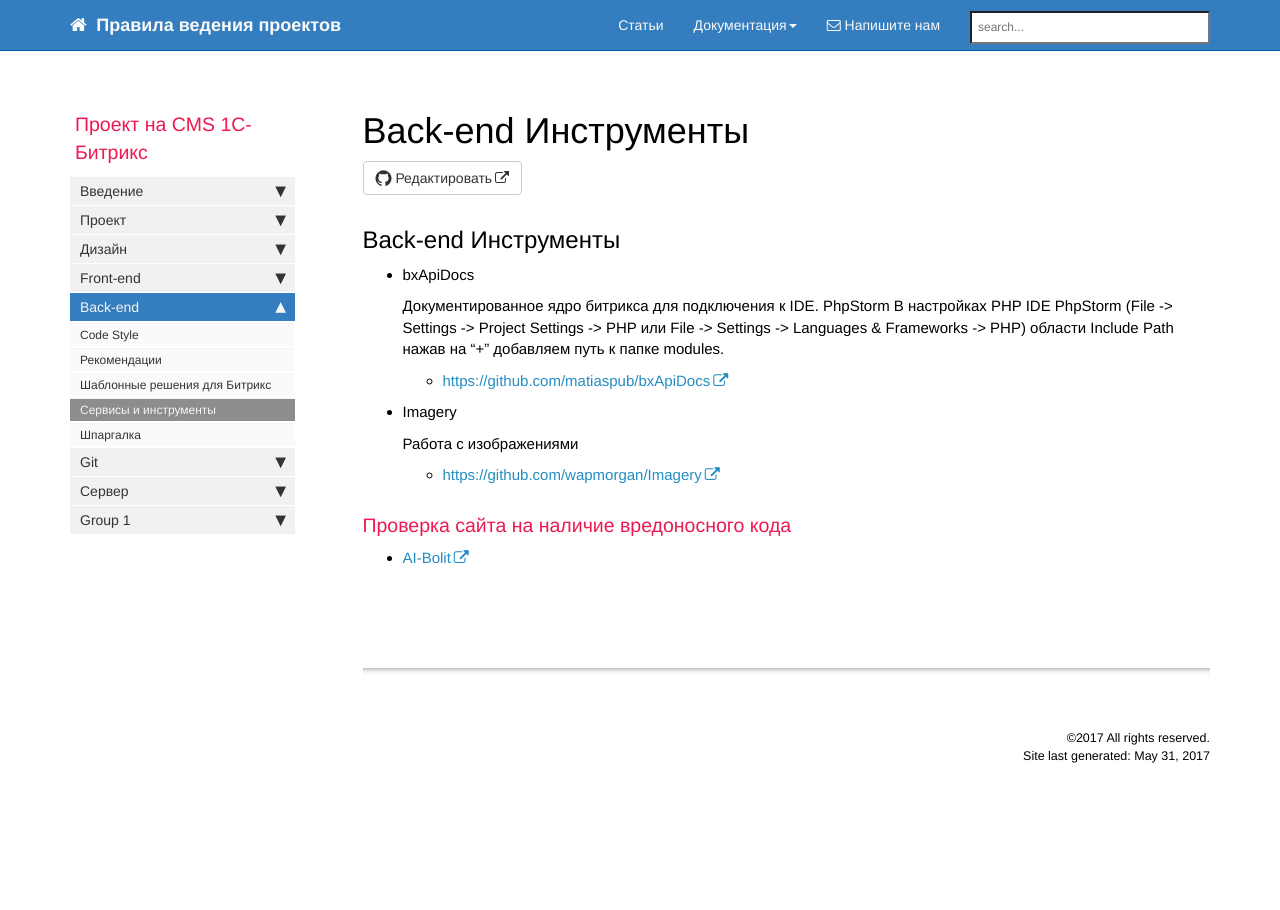
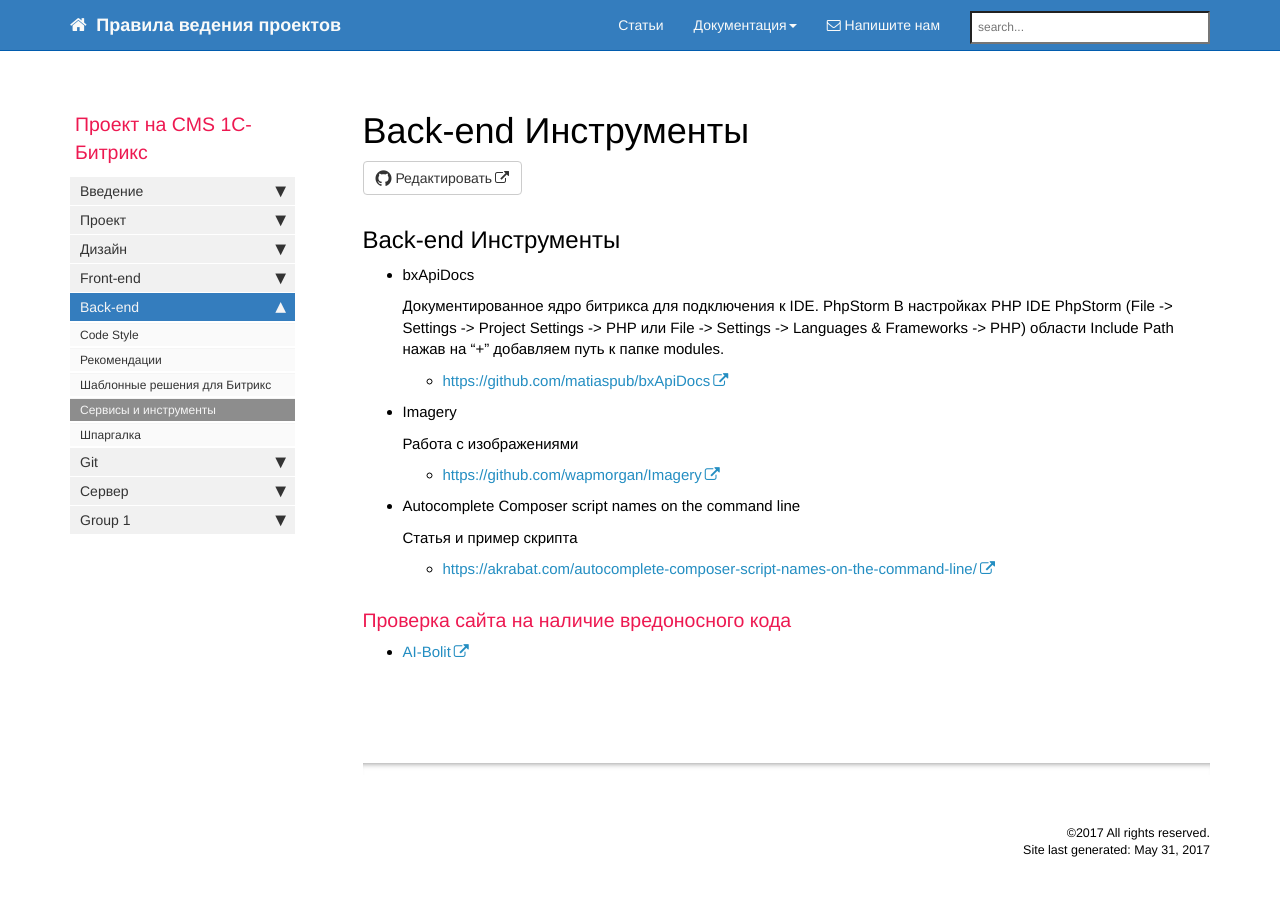
Before and after one commit to gdecider/gdecider.github.io, a Jekyll site: the page built from pages/bx/bx_back-tools.md, in a window 1280 px wide. Built offline with Jekyll 4.4.1, drawn with Linux system fonts in a browser that asks for light colours; nearby versions of some CDN libraries; comment, search, counter and statistics services are not loaded.

Commit message:
be tools

```diff
--- a/pages/bx/bx_back-tools.md
+++ b/pages/bx/bx_back-tools.md
@@ -21,6 +21,12 @@ toc: false
 
   * [https://github.com/wapmorgan/Imagery](https://github.com/wapmorgan/Imagery)
 
+* Autocomplete Composer script names on the command line
+
+  Статья и пример скрипта
+
+  * [https://akrabat.com/autocomplete-composer-script-names-on-the-command-line/](https://akrabat.com/autocomplete-composer-script-names-on-the-command-line/)
+
 ### Проверка сайта на наличие вредоносного кода
 
 * [AI-Bolit](https://www.revisium.com/aibo/)
```
